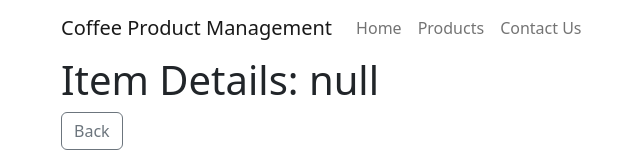
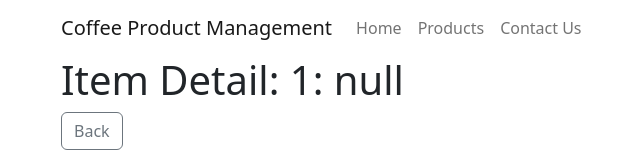
Before and after one commit to jvillad/angular-projects, an Angular app in the folder intro-angular/: page /products/1 in a window 1280 px wide. Shown: the top 160 px of the page, without its empty margins (21-661 px from the left). Built offline with nearby package versions, Linux system fonts and the light colour scheme.

Commit message:
getting the id from the url and added a return btn

```diff
--- a/intro-angular/src/app/components/products/product-detail.component.ts
+++ b/intro-angular/src/app/components/products/product-detail.component.ts
@@ -1,4 +1,6 @@
-import { Component } from '@angular/core';
+import { Component, OnInit } from '@angular/core';
+import { ActivatedRoute, Router } from '@angular/router';
+import { IProduct } from 'src/app/common/models/product.interface';
 
 @Component({
   selector: 'app-product-detail',
@@ -6,5 +8,18 @@ import { Component } from '@angular/core';
   styleUrls: ['./product-detail.component.css'],
 })
 export class ProductDetailComponent {
-  pageTitle: string = 'Item Details';
+  pageTitle: string = 'Item Detail';
+  product: IProduct | undefined;
+
+  // dependency injection
+  constructor(private route: ActivatedRoute, private router: Router) {}
+
+  ngOnInit(): void {
+    const productId = Number(this.route.snapshot.paramMap.get('id'));
+    this.pageTitle += `: ${productId}`;
+  }
+
+  onBack(): void {
+    this.router.navigate(['/products']);
+  }
 }
```
